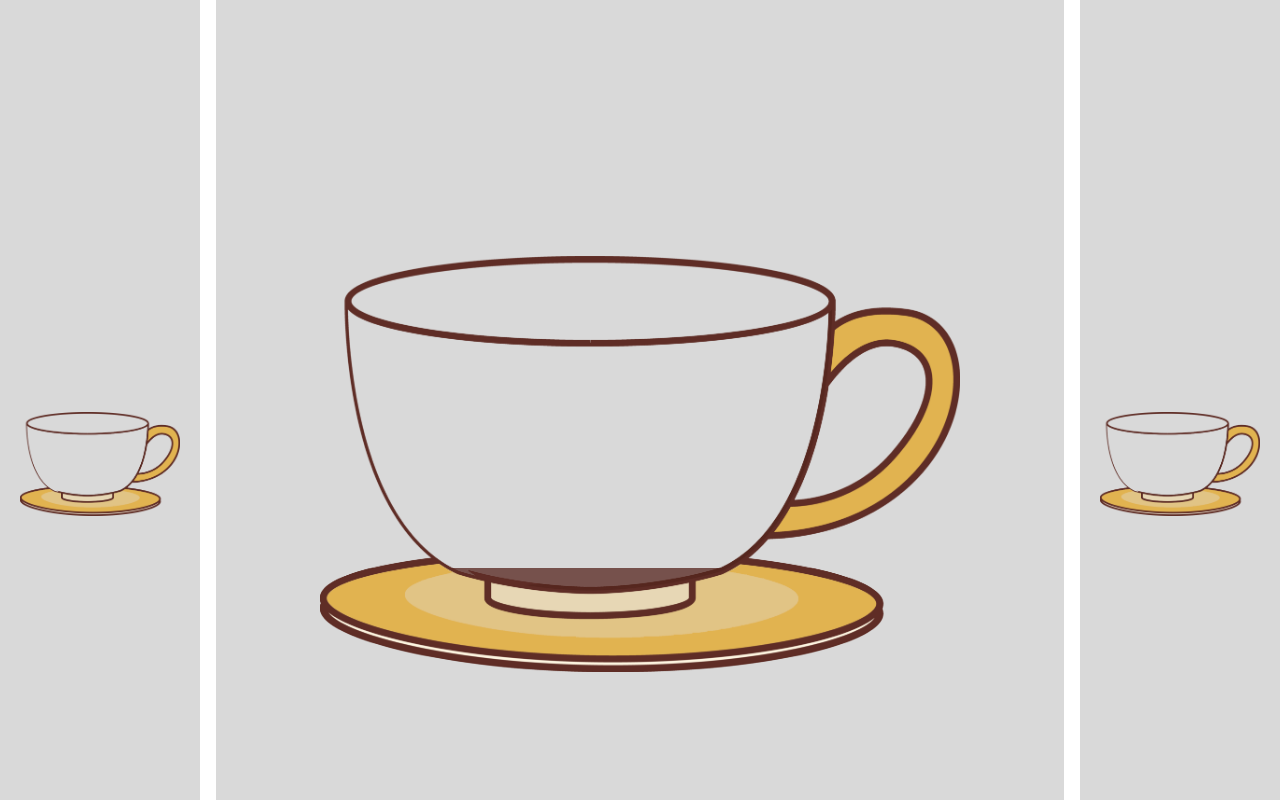
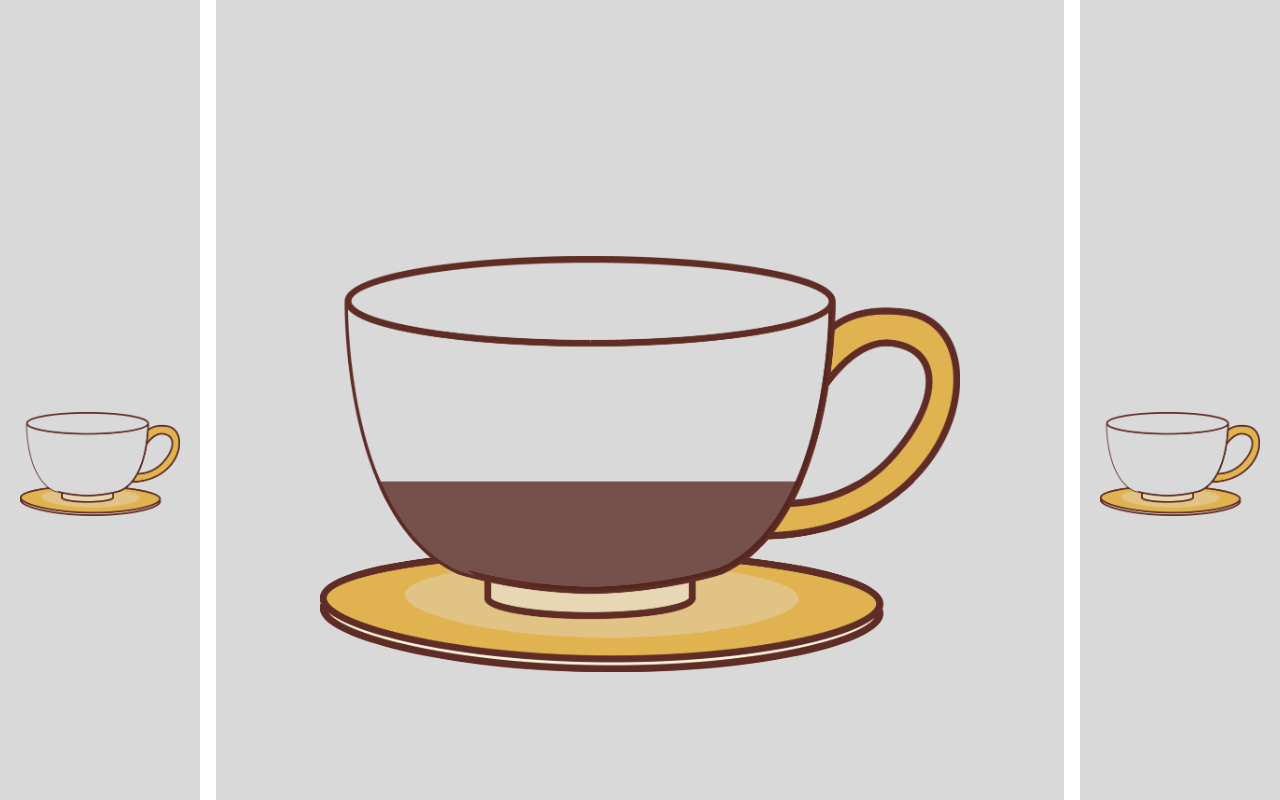
Before and after one commit to peclarke/royalteafundraiser, a React (Vite) app: page / in a window 1280 px wide. Built offline with nearby package versions, Linux system fonts and the light colour scheme.

Commit message:
fixes to rendering and calcs

```diff
--- a/src/App.css
+++ b/src/App.css
@@ -13,16 +13,6 @@
   overflow: hidden;
 }
 
-#overlay {
-  /* background-color: red; */
-  /* object-fit: cover; */
-  /* bottom: 0; */
-  /* padding-top: 10em; */
-  /* object-position: center 100%; */
-  /* height: 40%; */
-  /* clip-path: inset(10% 0 0 0); */
-}
-
 .container {
   background-color: rgb(217, 217, 217);
   padding-top: 10%;
--- a/src/App.tsx
+++ b/src/App.tsx
@@ -1,9 +1,9 @@
-import { Grid2 as Grid } from '@mui/material';
+import { Button, Grid2 as Grid } from '@mui/material';
 import './App.css';
 
 import Teacup from './assets/teacup.png';
 import TeacupFilled from './assets/teacupFilled.png';
-import { useState } from 'react';
+import { useEffect, useState } from 'react';
 import Cup, { BlankCup, TeacupImageType } from './Cup';
 import DefaultMilestones, { Milestone } from './Milestone';
 
@@ -12,17 +12,25 @@ const teacupImages: TeacupImageType[] = [
       baseUrl: Teacup,
       filledUrl: TeacupFilled,
       donationValue: 250,
-  }
+  },
+  {
+    baseUrl: Teacup,
+    filledUrl: TeacupFilled,
+    donationValue: 500,
+}
 ];
 
 function App() {
   // internal state
-  const [donations, setDonations] = useState<number>(0);
+  const [donations, setDonations] = useState<number>(80);
   const [milestones, setMilestones] = useState<Milestone[]>(DefaultMilestones);
 
   const activeMilestone = milestones.filter(milestone => milestone.value > donations)[0];
   const activeTeacup = teacupImages.filter(image => image.donationValue > donations)[0];
 
+  // useEffect(() => console.log(donations), []);
+
+  // const handleClick = () => setDonations(donations + 20);
   // firebase trickery
 
   // rendering
@@ -30,6 +38,7 @@ function App() {
     <Grid container spacing={2}>
       <Grid size={2} className="container">
         <BlankCup ImageSource={Teacup}/>
+        {/* <Button onClick={handleClick} variant="contained">Add</Button> */}
       </Grid>
       <Grid size={8} className="container feature">
         <Cup
--- a/src/Cup.tsx
+++ b/src/Cup.tsx
@@ -1,4 +1,4 @@
-import { useState } from "react";
+import { useEffect, useMemo, useState } from "react";
 import { Milestone } from "./Milestone";
 
 type CupProps = {
@@ -19,16 +19,20 @@ export const BlankCup = ({ImageSource}: BlankCupProps) => {
 }
 
 const Cup = ({ImageSource, ImageSource2 = "", donations, activeMilestone}: CupProps) => {
-    // percentage croppings
-    const end = 75;
+    // variables for fun math
+    const endRatio = 0.65;
     const start = 10;
+    const fixedMilestoneAmt = 250; // the crux is that intervals are only 250
 
-    /**
-     * This controls the amount of
-     */
-    const [progress, setProgress] = useState<number>((100 - (donations / activeMilestone.value * 100)) * 0.65 + 10);
+    // fun math to deal with donation / milestone / percentage filled amount
+    const calculateProgress = () => {
+        const subAmt = (Math.floor(activeMilestone.value / fixedMilestoneAmt) - 1) * fixedMilestoneAmt;
+        const percentageProgress = (donations % fixedMilestoneAmt) / (activeMilestone.value - subAmt) * 100;
+        return (100 - percentageProgress) * endRatio + start;
+    }
 
-    // const [progress, setProgress] = useState<number>(percentageComplete * 0.65 + 10);
+    // Rerun the calculations each time donations are updated
+    const progress = useMemo(calculateProgress, [donations])
 
     const teaCupStyle = { clipPath: 'inset('+progress+'% 0 0 0)'}
 
```
